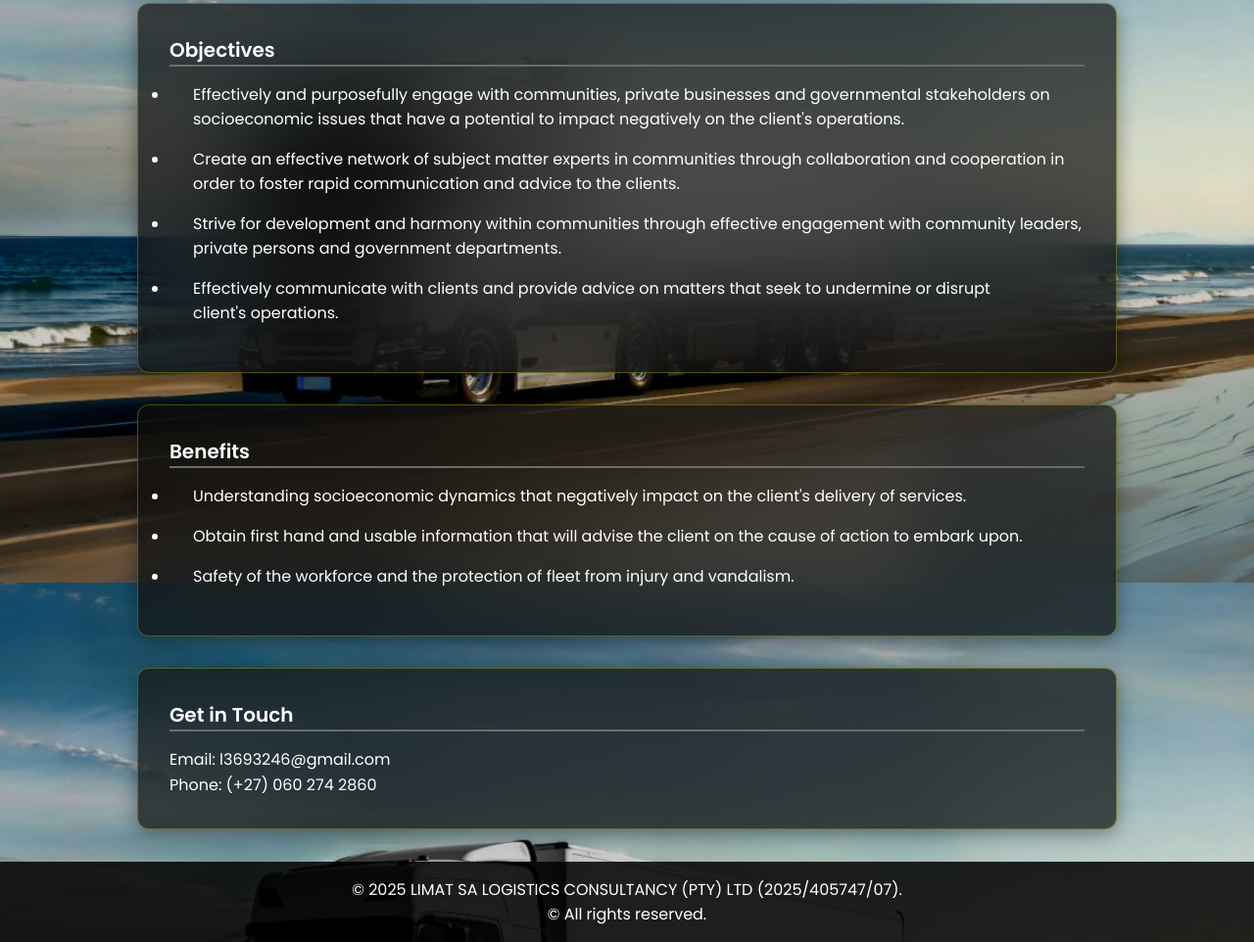
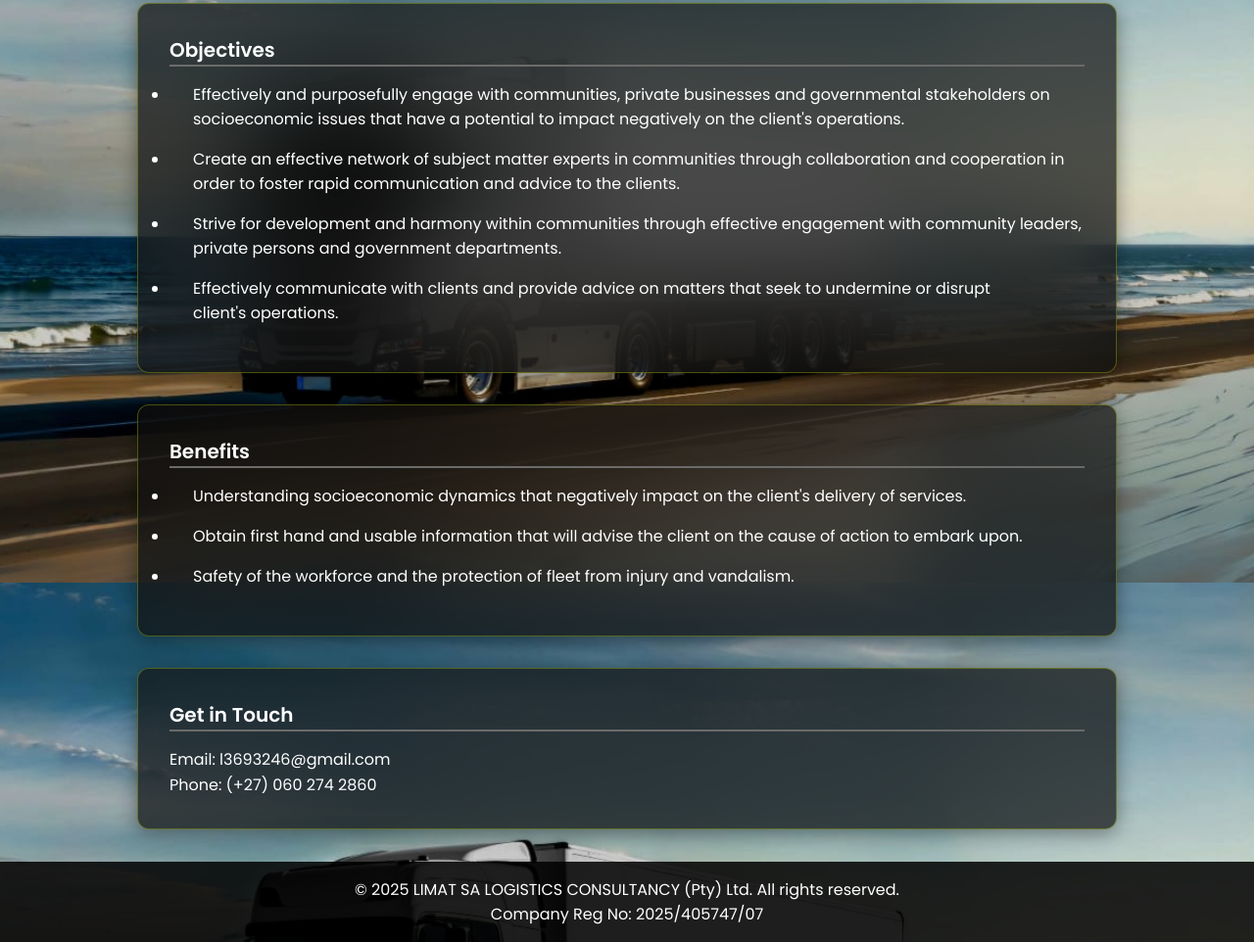
Before and after one commit to SolutionsPM/LimatSA, a plain HTML site: page index.html in a window 1280 px wide. Shown: the part 1005-1967 px from the top of the page at 98% size. Drawn offline with nearby package versions, Linux system fonts and the light colour scheme.

Commit message:
&copy tags updated

```diff
--- a/index.html
+++ b/index.html
@@ -123,9 +123,10 @@
 
     <footer>
       <p>
-        &copy; 2025 LIMAT SA LOGISTICS CONSULTANCY (PTY) LTD (2025/405747/07).
+        &copy; 2025 LIMAT SA LOGISTICS CONSULTANCY (Pty) Ltd. All rights
+        reserved.
       </p>
-      <p>&copy; All rights reserved.</p>
+      <p>Company Reg No: 2025/405747/07</p>
     </footer>
 
     <!-- AOS JS -->
```
